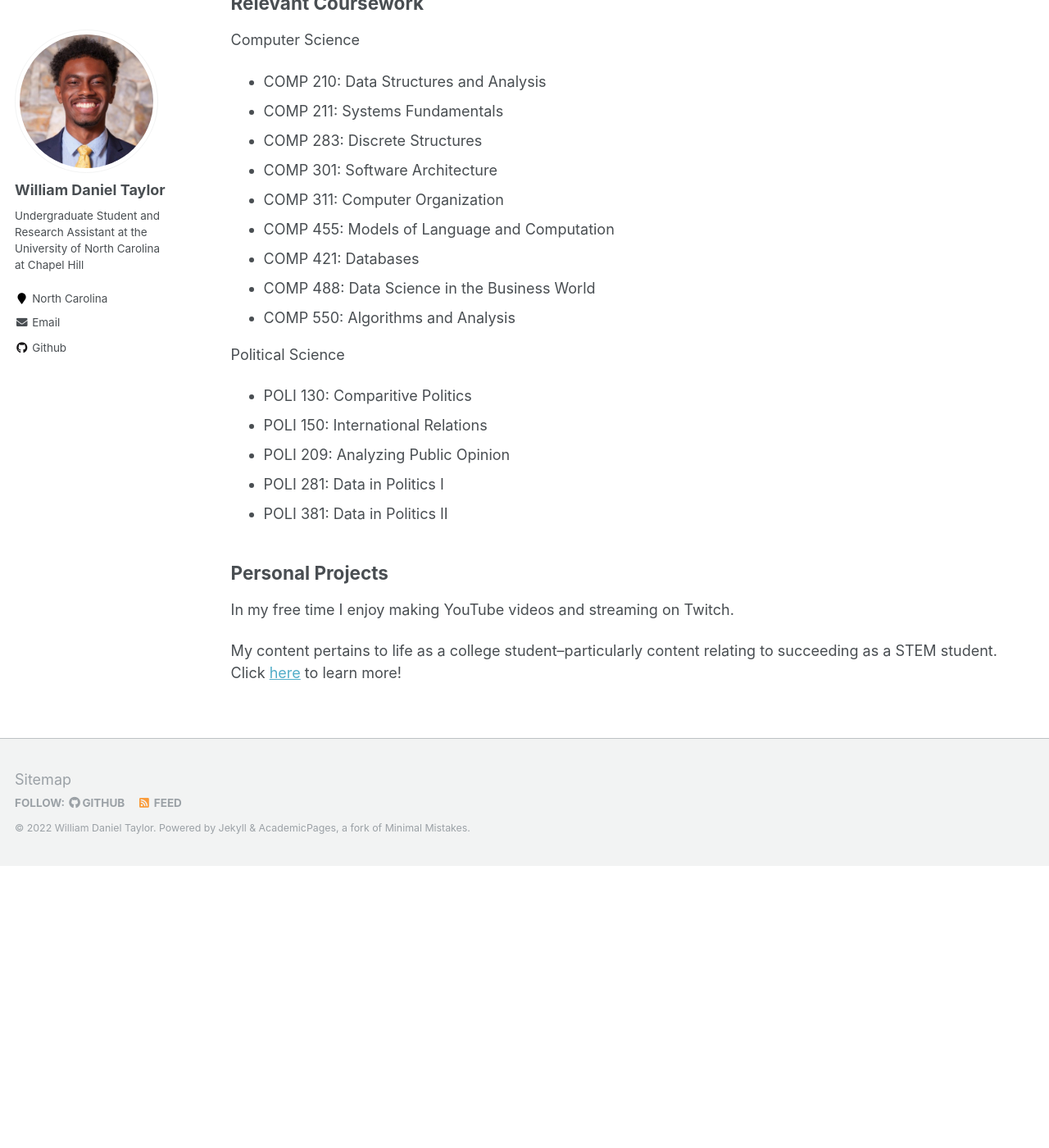
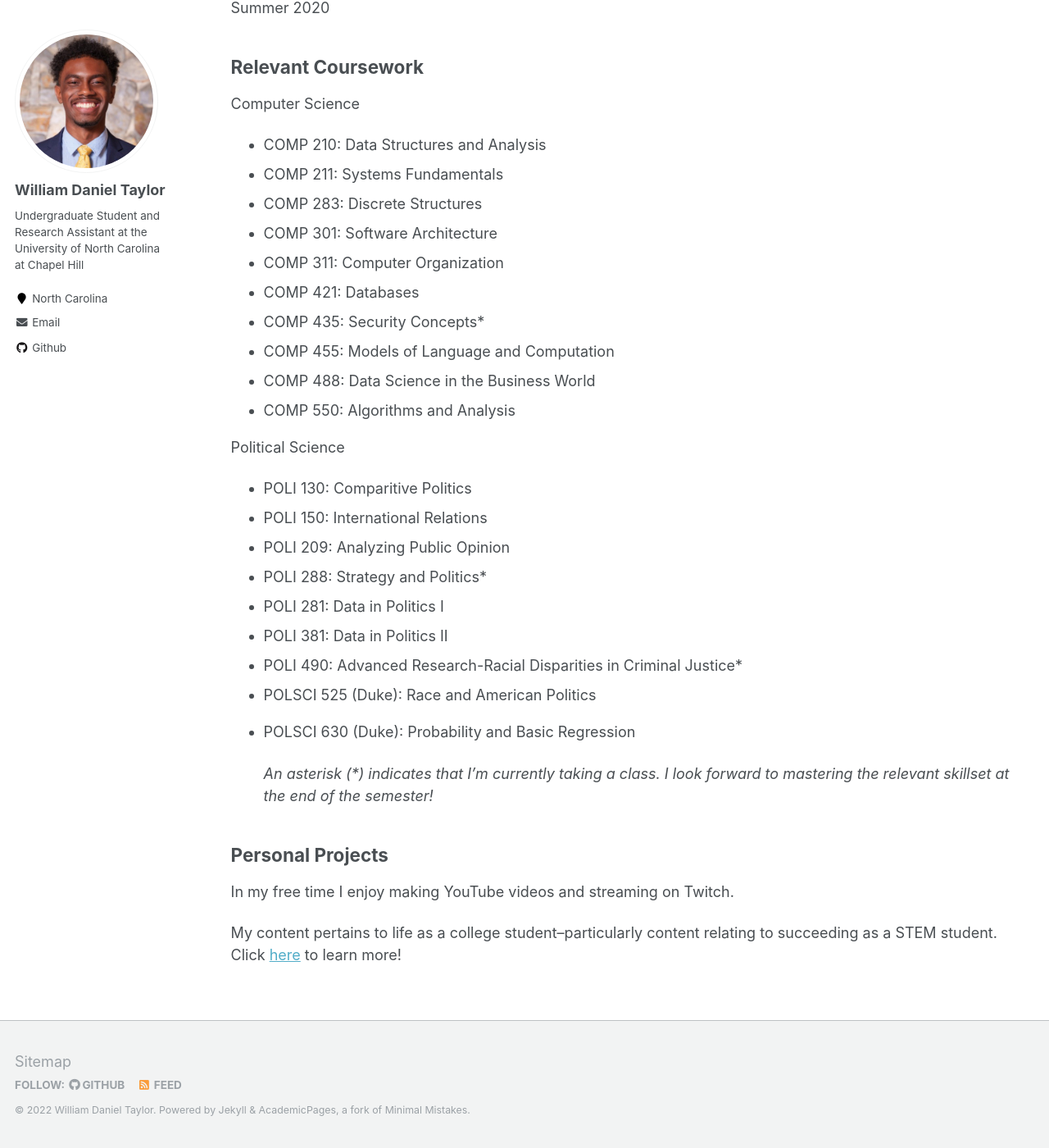
Before and after one commit to wdtaylor30/wdtaylor30.github.io, a Jekyll site: the page built from _pages/resume.md, in a window 1280 px wide and 1400 px high, scrolled down 622 px. Shown: the whole window at 82% size. Built offline with Jekyll 4.4.1, drawn with Linux system fonts in a browser that asks for light colours; before the commit the page ends 1678 px from its top, so only the background shows below that; some of the changed text lies outside the part shown.

Commit message:
update resume.md

```diff
--- a/_pages/resume.md
+++ b/_pages/resume.md
@@ -33,8 +36,9 @@ Computer Science
 - COMP 283: Discrete Structures
 - COMP 301: Software Architecture
 - COMP 311: Computer Organization
+- COMP 421: Databases
+- COMP 435: Security Concepts*
 - COMP 455: Models of Language and Computation
-- COMP 421: Databases
 - COMP 488: Data Science in the Business World
 - COMP 550: Algorithms and Analysis
 
@@ -42,8 +46,14 @@ Political Science
 - POLI 130: Comparitive Politics
 - POLI 150: International Relations
 - POLI 209: Analyzing Public Opinion
+- POLI 288: Strategy and Politics*
 - POLI 281: Data in Politics I
 - POLI 381: Data in Politics II
+- POLI 490: Advanced Research-Racial Disparities in Criminal Justice*
+- POLSCI 525 (Duke): Race and American Politics
+- POLSCI 630 (Duke): Probability and Basic Regression
+
+  _An asterisk (*) indicates that I'm currently taking a class. I look forward to mastering the relevant skillset at the end of the semester!_
 
 
 ## Personal Projects
```
Also changed, not shown: other parts of _pages/resume.md (+3 -0 lines).
